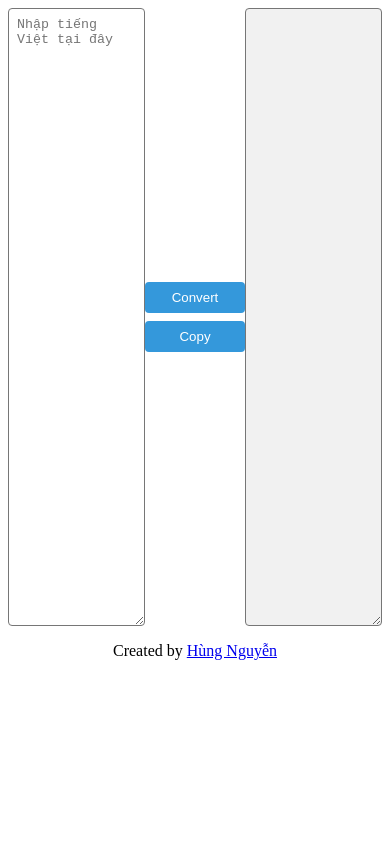
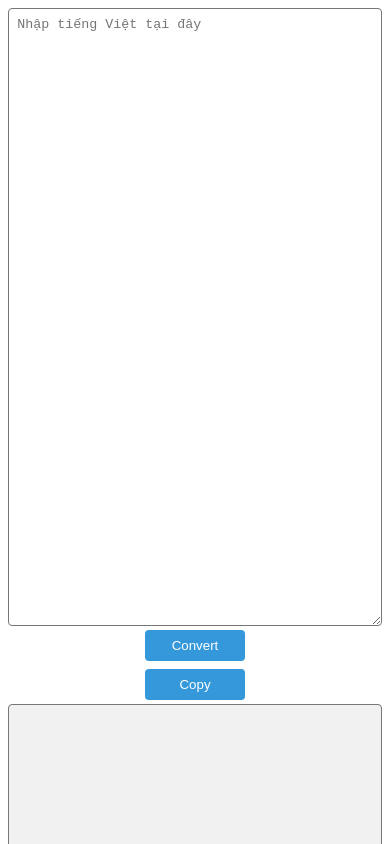
Before and after one commit to hungnguyen-kt/convert-vietnamese-to-enslish, a plain HTML site: page index.html in a window 390 px wide. Shown: the top 844 px of the page. Drawn offline with Linux system fonts and the light colour scheme.

Commit message:
responsive

```diff
--- a/index.html
+++ b/index.html
@@ -47,6 +47,16 @@
       text-align: center;
       margin-top: 16px;
     }
+
+    @media screen and (max-width: 768px){
+      .convert {
+        flex-direction: column;
+      }
+
+      textarea {
+        width: 95%;
+      }
+    }
   </style>
 </head>
 
```
